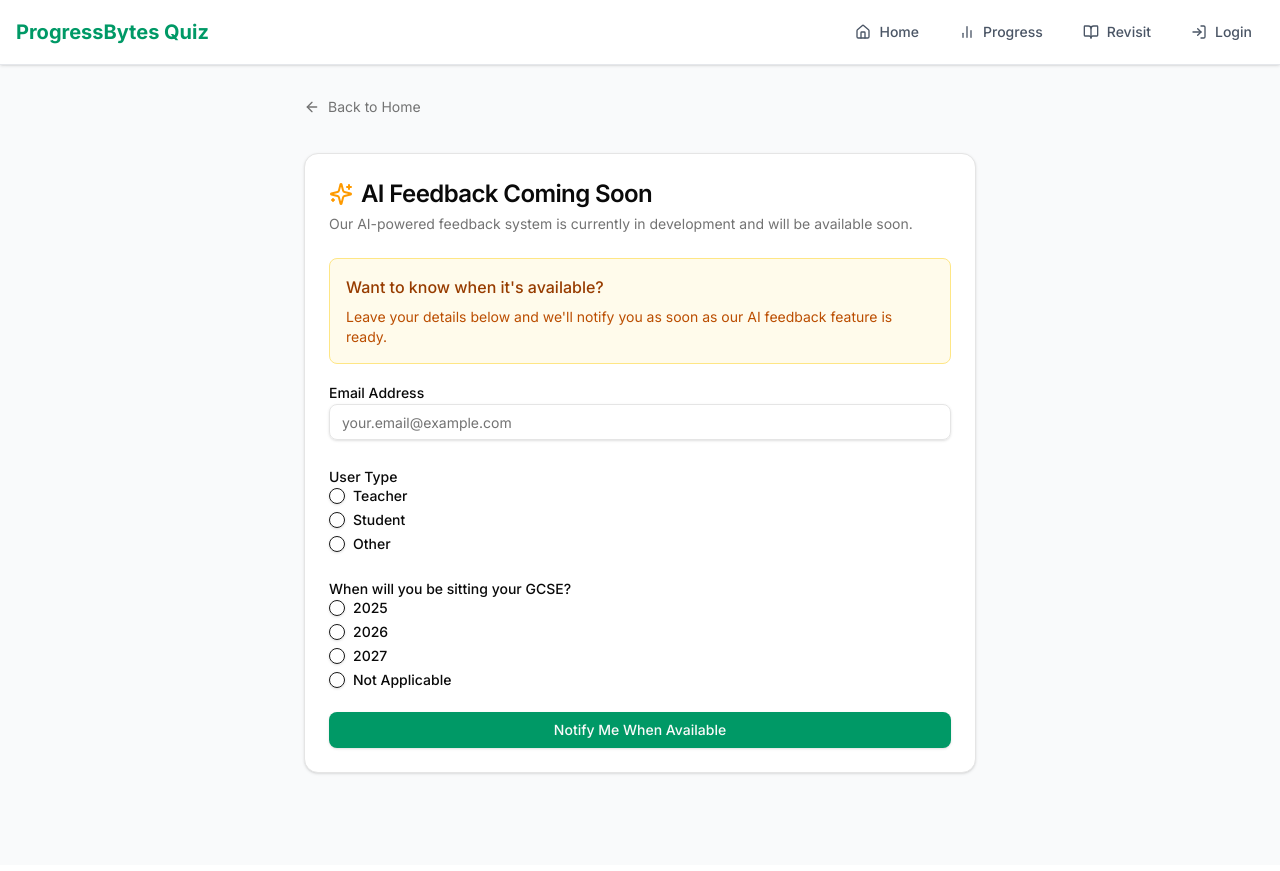
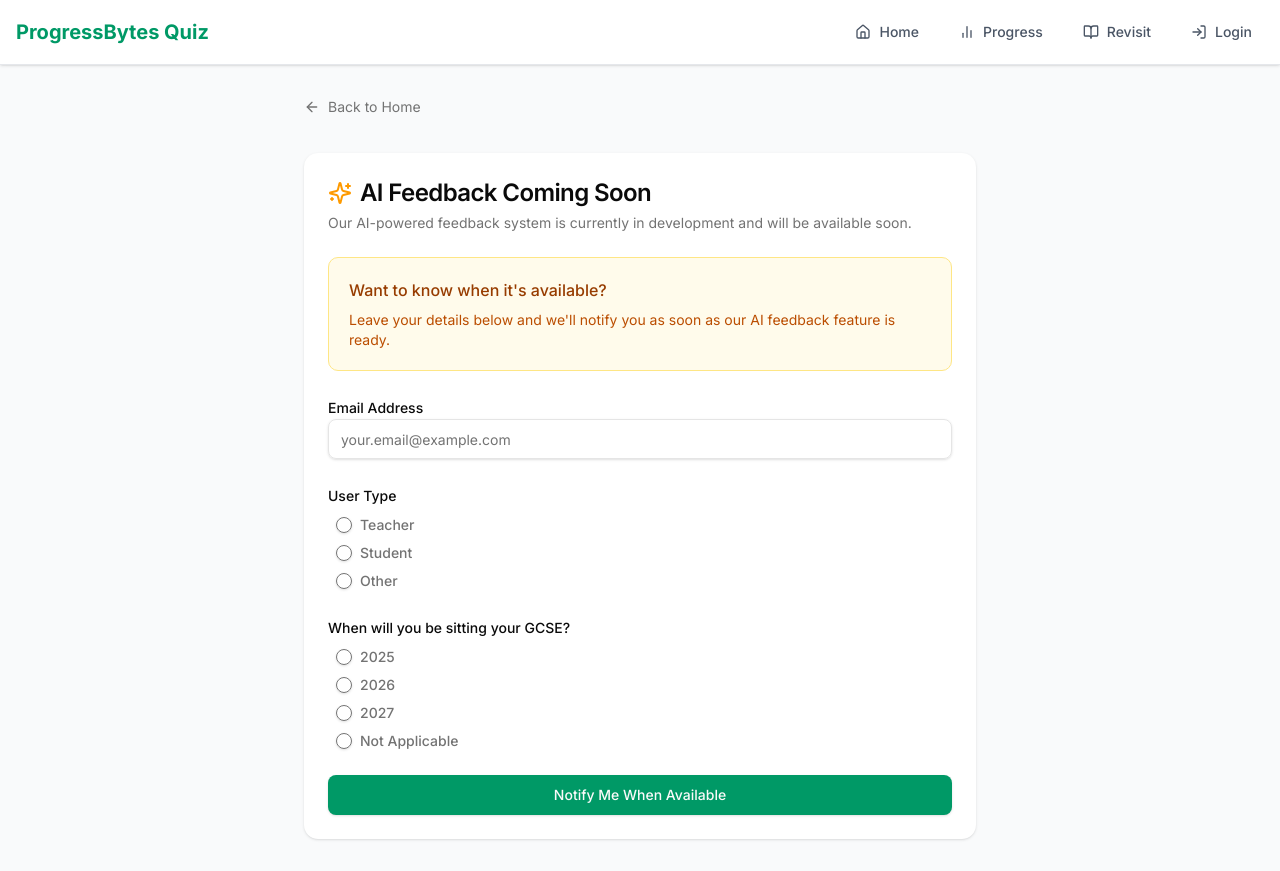
Before and after one commit to llogostevo/progressbytes-v2, a Next.js app: page /coming-soon in a window 1280 px wide. Built offline with nearby package versions, Linux system fonts and the light colour scheme.

Commit message:
tidied up ai form

```diff
--- a/app/coming-soon/page.tsx
+++ b/app/coming-soon/page.tsx
@@ -105,7 +105,7 @@ export default function ComingSoonPage() {
             </CardFooter>
           </Card>
         ) : (
-          <Card>
+          <Card className="border-0 shadow-sm">
             <CardHeader className="space-y-1">
               <div className="flex items-center gap-2">
                 <Sparkles className="h-6 w-6 text-amber-500" />
@@ -115,8 +115,8 @@ export default function ComingSoonPage() {
                 Our AI-powered feedback system is currently in development and will be available soon.
               </CardDescription>
             </CardHeader>
-            <CardContent className="space-y-4">
-              <div className="bg-amber-50 border border-amber-200 rounded-md p-4 mb-4">
+            <CardContent className="space-y-6">
+              <div className="bg-amber-50 border border-amber-200 rounded-lg p-5">
                 <h3 className="font-medium text-amber-800 mb-2">Want to know when it's available?</h3>
                 <p className="text-sm text-amber-700">
                   Leave your details below and we'll notify you as soon as our AI feedback feature is ready.
@@ -125,65 +125,72 @@ export default function ComingSoonPage() {
 
               <form onSubmit={handleSubmit} className="space-y-6">
                 <div className="space-y-2">
-                  <Label htmlFor="email">Email Address</Label>
+                  <Label htmlFor="email" className="text-sm font-medium">Email Address</Label>
                   <Input
                     id="email"
                     type="email"
                     placeholder="your.email@example.com"
                     onChange={(e) => handleChange("email", e.target.value)}
+                    className="h-10"
                   />
                   {errors.email && <p className="text-sm text-red-500">{errors.email}</p>}
                 </div>
 
                 <div className="space-y-2">
-                  <Label>User Type</Label>
+                  <Label className="text-sm font-medium">User Type</Label>
+                  <div className="ml-2 mt-2">
                     <RadioGroup
                       defaultValue={formData.userType}
                       onValueChange={(value) => handleChange("userType", value)}
+                      className="space-y-0"
                     >
-                    <div className="flex items-center space-x-2">
-                      <RadioGroupItem value="teacher" id="teacher" />
-                      <Label htmlFor="teacher">Teacher</Label>
+                      <div className="flex items-center space-x-2 group">
+                        <RadioGroupItem value="teacher" id="teacher" className="border-muted-foreground text-muted-foreground group-data-[state=checked]:border-black group-data-[state=checked]:text-black" />
+                        <Label htmlFor="teacher" className="text-sm text-muted-foreground group-data-[state=checked]:text-black">Teacher</Label>
                       </div>
-                    <div className="flex items-center space-x-2">
-                      <RadioGroupItem value="student" id="student" />
-                      <Label htmlFor="student">Student</Label>
+                      <div className="flex items-center space-x-2 group">
+                        <RadioGroupItem value="student" id="student" className="border-muted-foreground text-muted-foreground group-data-[state=checked]:border-black group-data-[state=checked]:text-black" />
+                        <Label htmlFor="student" className="text-sm text-muted-foreground group-data-[state=checked]:text-black">Student</Label>
                       </div>
-                    <div className="flex items-center space-x-2">
-                      <RadioGroupItem value="other" id="other" />
-                      <Label htmlFor="other">Other</Label>
+                      <div className="flex items-center space-x-2 group">
+                        <RadioGroupItem value="other" id="other" className="border-muted-foreground text-muted-foreground group-data-[state=checked]:border-black group-data-[state=checked]:text-black" />
+                        <Label htmlFor="other" className="text-sm text-muted-foreground group-data-[state=checked]:text-black">Other</Label>
                       </div>
                     </RadioGroup>
+                  </div>
                   {errors.userType && <p className="text-sm text-red-500">{errors.userType}</p>}
                 </div>
 
                 <div className="space-y-2">
-                  <Label>When will you be sitting your GCSE?</Label>
+                  <Label className="text-sm font-medium">When will you be sitting your GCSE?</Label>
+                  <div className="ml-2 mt-2">
                     <RadioGroup
                       defaultValue={formData.examYear}
                       onValueChange={(value) => handleChange("examYear", value)}
+                      className="space-y-0"
                     >
-                    <div className="flex items-center space-x-2">
-                      <RadioGroupItem value="2025" id="2025" />
-                      <Label htmlFor="2025">2025</Label>
+                      <div className="flex items-center space-x-2 group">
+                        <RadioGroupItem value="2025" id="2025" className="border-muted-foreground text-muted-foreground group-data-[state=checked]:border-black group-data-[state=checked]:text-black" />
+                        <Label htmlFor="2025" className="text-sm text-muted-foreground group-data-[state=checked]:text-black">2025</Label>
                       </div>
-                    <div className="flex items-center space-x-2">
-                      <RadioGroupItem value="2026" id="2026" />
-                      <Label htmlFor="2026">2026</Label>
+                      <div className="flex items-center space-x-2 group">
+                        <RadioGroupItem value="2026" id="2026" className="border-muted-foreground text-muted-foreground group-data-[state=checked]:border-black group-data-[state=checked]:text-black" />
+                        <Label htmlFor="2026" className="text-sm text-muted-foreground group-data-[state=checked]:text-black">2026</Label>
                       </div>
-                    <div className="flex items-center space-x-2">
-                      <RadioGroupItem value="2027" id="2027" />
-                      <Label htmlFor="2027">2027</Label>
+                      <div className="flex items-center space-x-2 group">
+                        <RadioGroupItem value="2027" id="2027" className="border-muted-foreground text-muted-foreground group-data-[state=checked]:border-black group-data-[state=checked]:text-black" />
+                        <Label htmlFor="2027" className="text-sm text-muted-foreground group-data-[state=checked]:text-black">2027</Label>
                       </div>
-                    <div className="flex items-center space-x-2">
-                      <RadioGroupItem value="not-applicable" id="not-applicable" />
-                      <Label htmlFor="not-applicable">Not Applicable</Label>
+                      <div className="flex items-center space-x-2 group">
+                        <RadioGroupItem value="not-applicable" id="not-applicable" className="border-muted-foreground text-muted-foreground group-data-[state=checked]:border-black group-data-[state=checked]:text-black" />
+                        <Label htmlFor="not-applicable" className="text-sm text-muted-foreground group-data-[state=checked]:text-black">Not Applicable</Label>
                       </div>
                     </RadioGroup>
+                  </div>
                   {errors.examYear && <p className="text-sm text-red-500">{errors.examYear}</p>}
                 </div>
 
-                <Button type="submit" className="w-full bg-emerald-600 hover:bg-emerald-700">
+                <Button type="submit" className="w-full bg-emerald-600 hover:bg-emerald-700 h-10">
                   Notify Me When Available
                 </Button>
               </form>
```
Lines whose indentation alone changed are shown as unchanged.
